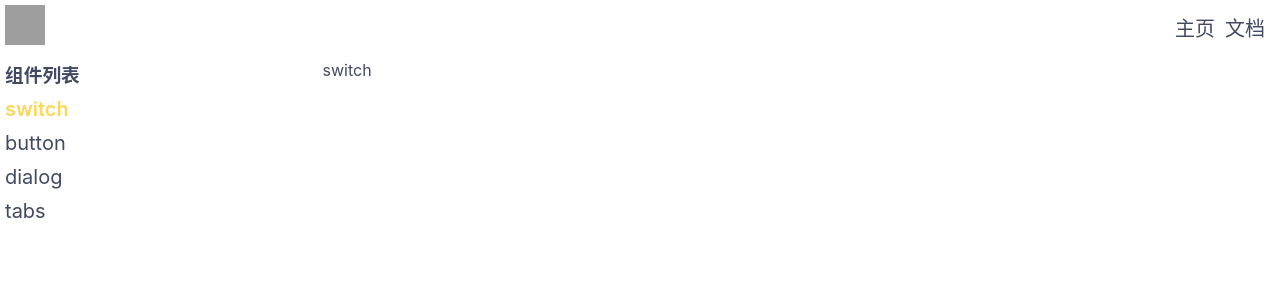
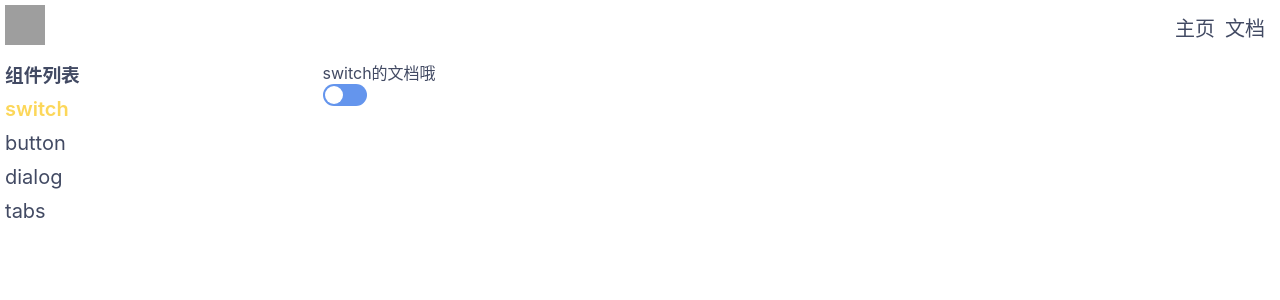
Before and after one commit to Amayw/MoonUI3, a Vue app: page /doc/switch in a window 1280 px wide. Shown: the top 300 px of the page. Built offline with nearby package versions, Linux system fonts and the light colour scheme; grey boxes are pictures that could not be loaded.

Commit message:
完成Switch组件的html和scss

```diff
--- /dev/null
+++ b/src/components/SwitchDemo.vue
@@ -0,0 +1,18 @@
+<template>
+    <div>switch的文档哦</div>
+    <Switch></Switch>
+</template>
+
+<script>
+    import Switch from '../lib/Switch.vue'
+    export default {
+        name:'SwitchDemo',
+        components:{
+            Switch
+        }
+    };
+</script>
+
+<style lang="scss" scoped>
+
+</style>
--- a/src/components/TopNav.vue
+++ b/src/components/TopNav.vue
@@ -1,11 +1,11 @@
 <template>
    <div class="topWrapper">
        <div class="detail" @click="changeVisible">
-           <img src="src/assets/detail.png"/>
+           <img src="../assets/detail.png"/>
        </div>
        <div class="topNavWrapper">
            <div class="logo">
-               <img src="src/assets/logo.jpg"/>
+               <img src="../assets/logo.jpg"/>
            </div>
            <div class="topNav">
                <router-link to="/">主页</router-link>
--- a/src/components/Switch.vue
+++ b/src/lib/Button.vue
@@ -1,5 +1,5 @@
 <template>
-    <div>switch</div>
+    <div></div>
 </template>
 
 <script>
--- /dev/null
+++ b/src/lib/Switch.vue
@@ -0,0 +1,33 @@
+<template>
+    <button><span></span></button>
+</template>
+
+<script>
+    export default {
+        name:'Switch'
+    };
+</script>
+
+<style lang="scss" scoped>
+    $h:22px;
+    $h2:$h - 4px;
+    button{
+        position:relative;
+        width: 2*$h;
+        height: $h;
+        background-color: cornflowerblue;
+        border: none;
+        outline: none;
+        border-radius: $h/2;
+        >span{
+            position: absolute;
+            width: $h2;
+            height: $h2;
+            background-color: #fff;
+            border-radius: $h2/2;
+            top: 2px;
+            left: 2px;
+        }
+    }
+
+</style>
```
Also changed, not shown: src/lib/Dialog.vue (added, +11 -0 lines), src/lib/Tabs.vue (added, +11 -0 lines), src/router.ts (+4 -4 lines), src/components/ButtonDemo.vue (renamed from src/components/Button.vue), src/components/DialogDemo.vue (renamed from src/components/Dialog.vue), src/components/TabsDemo.vue (renamed from src/components/Tabs.vue).
